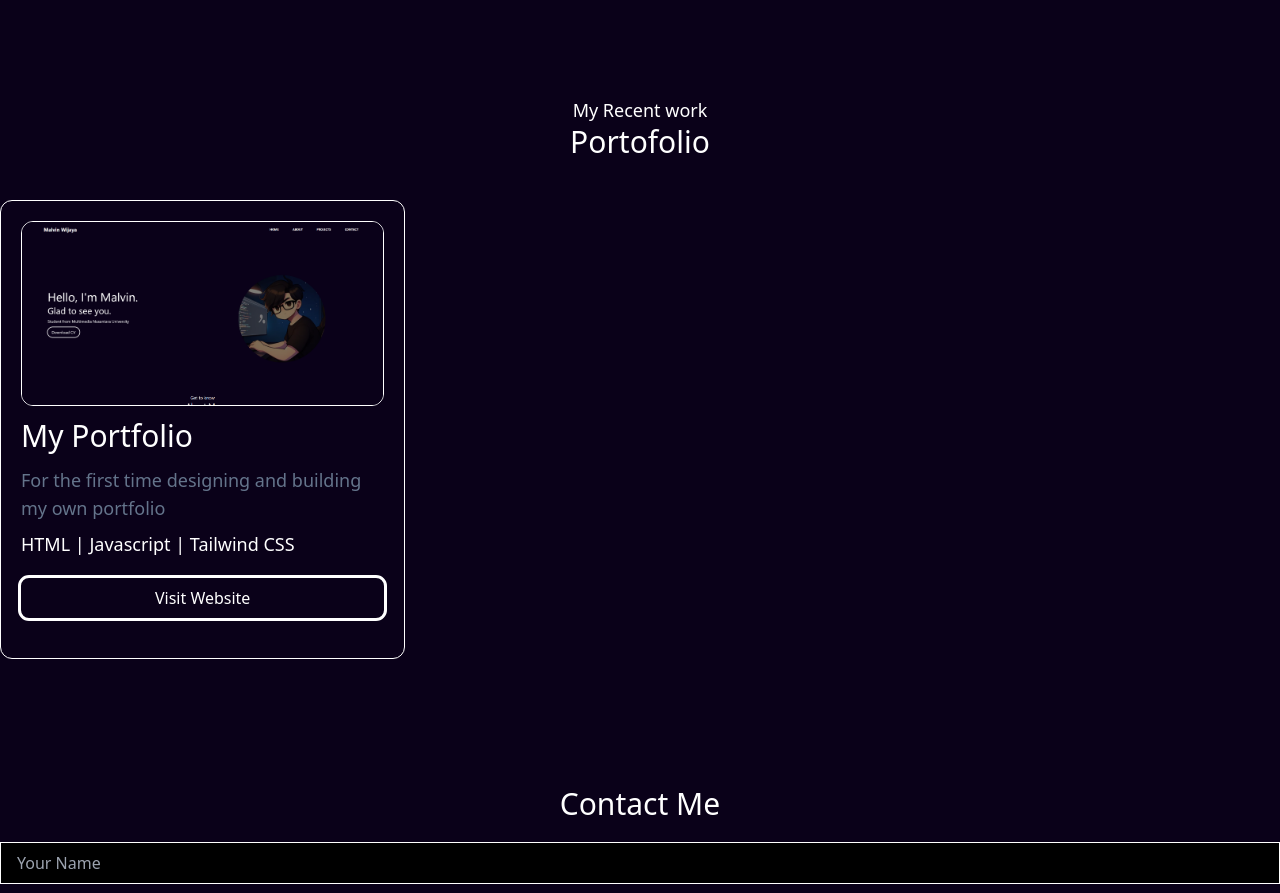
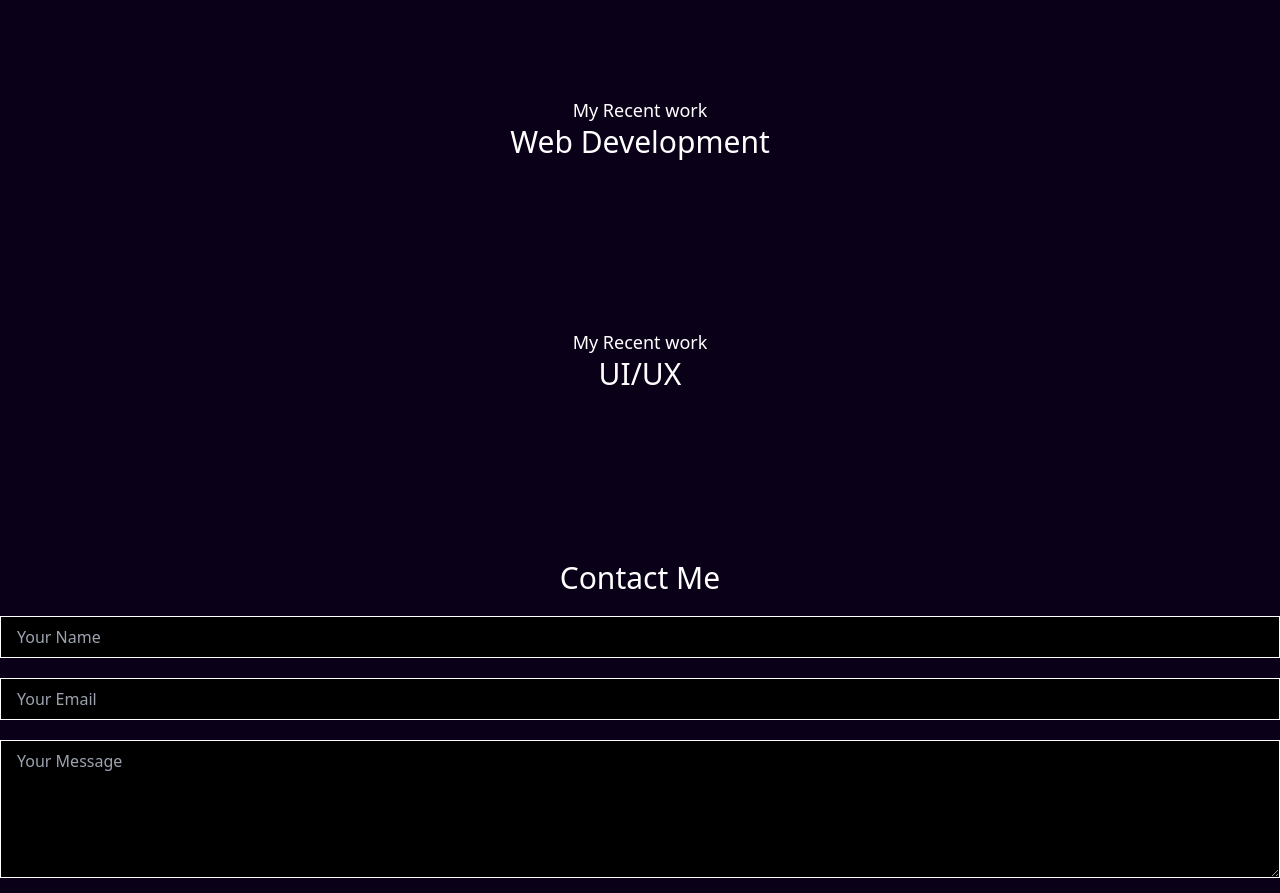
Before and after one commit to WMalvin31/malpinw, a website: page src/index.html in a window 1280 px wide. Shown: the part 1140-2033 px from the top of the page. Drawn offline with nearby package versions, Linux system fonts and the light colour scheme.

Commit message:
membagi segmen project menjadi 2

```diff
--- a/src/index.html
+++ b/src/index.html
@@ -101,10 +101,32 @@
         <section id="projects">
             <div class="mt-32 text-white">
                 <h2 class="text-white text-center text-bold text-lg" data-aos="fade-up">My Recent work</h2>
-                <h1 class="text-white text-center text-bold text-3xl" data-aos="fade-up">Portofolio</h1>
+                <h1 class="text-white text-center text-bold text-3xl" data-aos="fade-up">Web Development</h1>
             </div>
             <div class="flex items-center justify-center mt-10 container mx-auto">
                 <div class="grid grid-cols-1 md:grid-cols-2 lg:grid-cols-3 gap-8">
+                    <!--<div class="card p-10 sm:p-0" data-aos="flip-left">
+                        <div class="p-5 flex flex-col border border-white rounded-xl">
+                            <div class="rounded-xl overflow-hidden border border-white">
+                                <img src="img/portofolio_malvin.png" alt="portofolio Malvin">
+                            </div>
+                            <h5 class="text-3xl font-medium mt-3 text-white text-bold">My Portfolio</h5>
+                            <p class="text-slate-500 text-lg mt-3">For the first time designing and building my own portfolio</p>
+                            <h2 class="text-white mt-2 text-lg">HTML | Javascript | Tailwind CSS</h2>
+                            <button id="my_portfolio" class="mb-5 mt-5 text-white outline py-2 px-4 hover:bg-white hover:text-black text-bold text-base ease-in duration-200 rounded-lg">Visit Website</button>
+                        </div>
+                    </div>-->
+                </div>
+            </div>
+        </section>
+
+        <section id="projectsUI/UX">
+            <div class="mt-32 text-white">
+                <h2 class="text-white text-center text-bold text-lg" data-aos="fade-up">My Recent work</h2>
+                <h1 class="text-white text-center text-bold text-3xl" data-aos="fade-up">UI/UX</h1>
+            </div>
+            <div class="flex items-center justify-center mt-10 container mx-auto">
+                <!--<div class="grid grid-cols-1 md:grid-cols-2 lg:grid-cols-3 gap-8">
                     <div class="card p-10 sm:p-0" data-aos="flip-left">
                         <div class="p-5 flex flex-col border border-white rounded-xl">
                             <div class="rounded-xl overflow-hidden border border-white">
@@ -114,12 +136,12 @@
                             <p class="text-slate-500 text-lg mt-3">For the first time designing and building my own portfolio</p>
                             <h2 class="text-white mt-2 text-lg">HTML | Javascript | Tailwind CSS</h2>
                             <button id="my_portfolio" class="mb-5 mt-5 text-white outline py-2 px-4 hover:bg-white hover:text-black text-bold text-base ease-in duration-200 rounded-lg">Visit Website</button>
-                            <!-- <button id="" class="mb-5 text-white outline py-2 px-4 hover:bg-white hover:text-black text-bold text-base ease-in duration-200 rounded-lg">Source Code</button> -->
                         </div>
                     </div>
-                </div>
+                </div>-->
             </div>
         </section>
+
 
         <section id="contact">
             <div class="mt-32 text-white">
```
